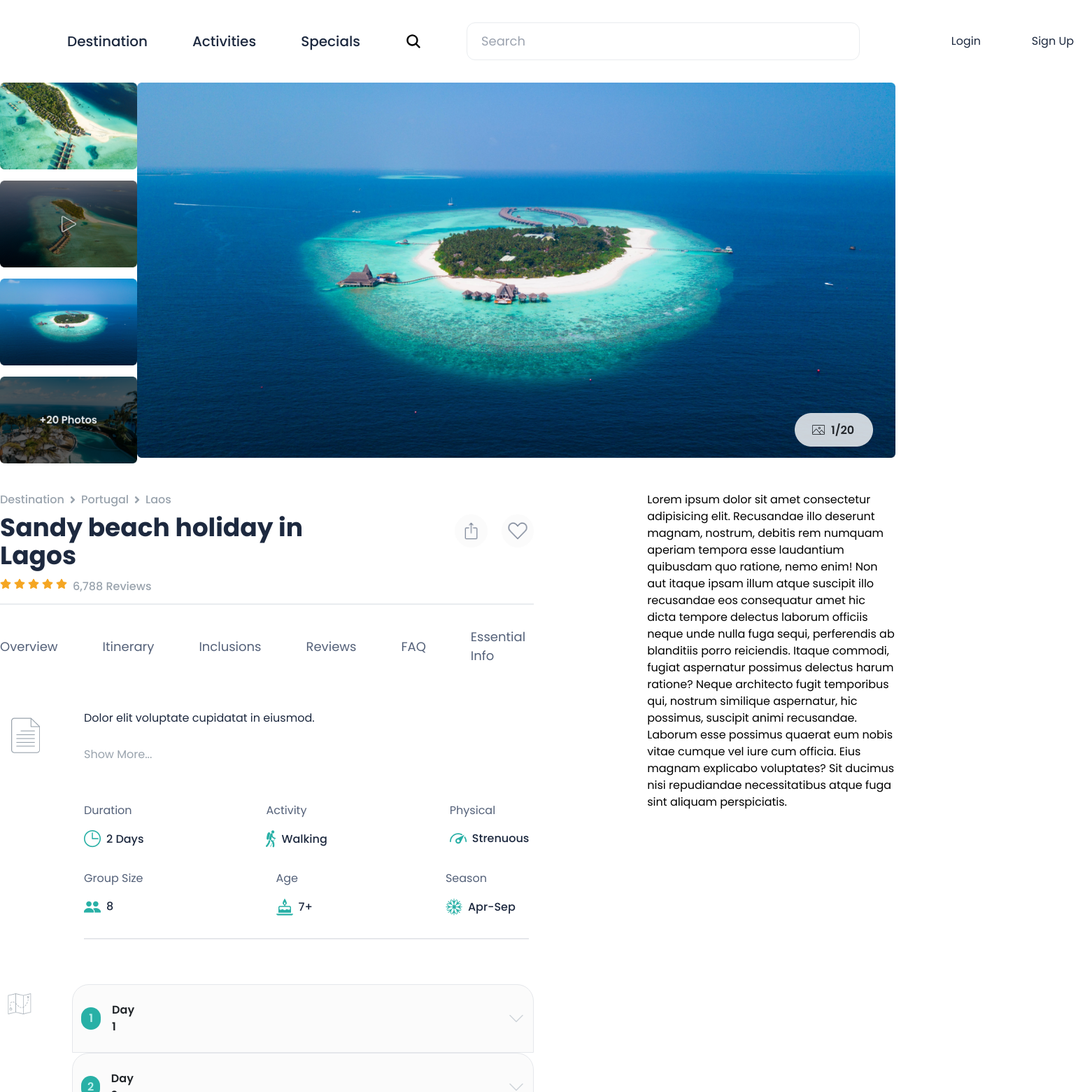
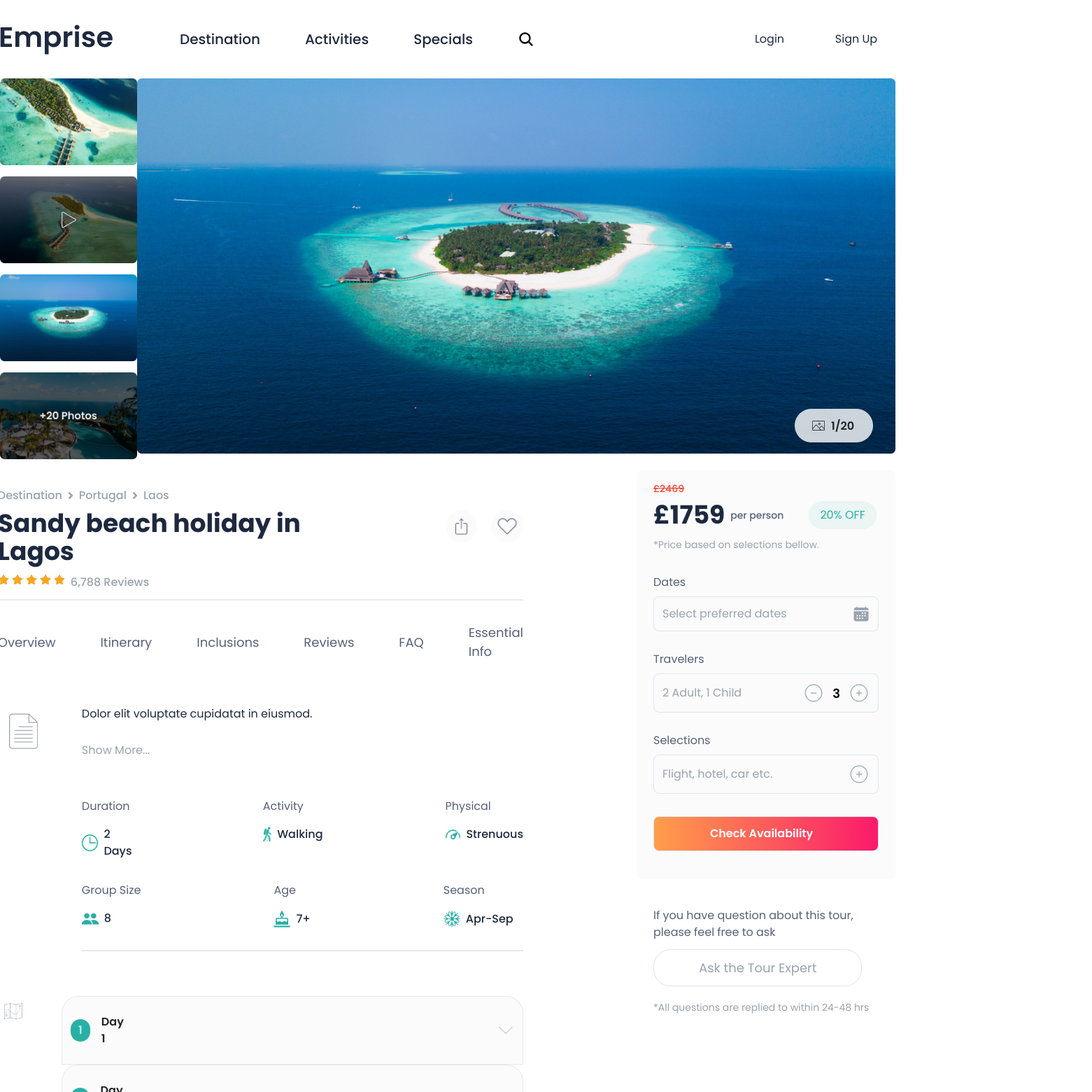
Before and after one commit to Afridul369/Emprise-Nepal, a React (Vite) app: page /tour in a window 1280 px wide. Shown: the top 1560 px of the page at 70% size, 1561 px wide, since content can reach past the window. Built offline with nearby package versions, Linux system fonts and the light colour scheme.

Commit message:
Booking Part added

```diff
--- /dev/null
+++ b/src/Components/Bagde3.jsx
@@ -0,0 +1,13 @@
+import React from 'react'
+
+const Bagde3 = ({text,className}) => {
+  return (
+    <>
+    <div className={`bg-LightSeaGreen text-SeaGreen text-center rounded-3xl py-2 px-4 ${className}`}>
+        {text}
+    </div>
+    </>
+  )
+}
+
+export default Bagde3
--- /dev/null
+++ b/src/Components/BookingForm.jsx
@@ -0,0 +1,35 @@
+import React from 'react'
+import Text from './Text'
+import Flex from './Flex'
+import Badge2 from './Badge2'
+import Bagde3 from './Bagde3'
+import BookingItem from './BookingItem'
+import Icon from './Icon'
+import { IoCalendar } from 'react-icons/io5'
+import { CiCirclePlus } from 'react-icons/ci'
+
+const BookingForm = () => {
+  return (
+    <>
+    <div className="">
+        <div className="w-[370px] bg-Barbg rounded-lg px-6 pt-4 pb-10 py-6">
+            <del className='text-Red'><Text as='p' text='£2469' className='text-sm font-medium text-Red mb-2'/></del>
+            <Flex className={'items-center mb-3'}>
+                <Text as='p' text='£1759' className='text-OxfordBlue text-4xl font-bold'/>
+                <Text as='p' text='per person' className='text-Grey3 text-sm font-medium pr-9 pl-2'/>
+                <Bagde3 text={'20% OFF'}/>
+            </Flex>
+            <Text as='p' text='*Price based on selections bellow.' className='text-Grey text-sm mb-8'/>
+            <BookingItem title={'Dates'} text={'Select preferred dates'} icon={<IoCalendar className='text-2xl text-Grey'/>}/>
+            <BookingItem title={'Travelers'} text={'2 Adult, 1 Child'} icon={<Icon text={'3'}/>}/>
+            <BookingItem title={'Selections'} text={'Flight, hotel, car etc.'} icon={<CiCirclePlus className='text-3xl text-Grey'/>}/>
+            <div className="px-20 py-3 border bg-gradient-to-r from-Orange to-Pink rounded-lg mt-8 cursor-pointer">
+                <button className='text-[16px] font-semibold text-white '>Check Availability</button>
+            </div>
+        </div>
+    </div>
+    </>
+  )
+}
+
+export default BookingForm
--- /dev/null
+++ b/src/Components/BookingItem.jsx
@@ -0,0 +1,23 @@
+import React from 'react'
+import Text from './Text'
+import Flex from './Flex'
+
+const BookingItem = ({title,icon,text}) => {
+  return (
+    <>
+    <div className="">
+        <div className="">
+            <Text as={'p'} text={title} className={'text-base text-Grey3 mb-2'}/>
+            <div className="p-3 border border-Border2 rounded-lg mb-7">
+                <Flex className={'items-center justify-between'}>
+                    <Text as={'p'} text={text} className={'text-base text-Grey'}/>
+                    {icon}
+                </Flex>
+            </div>
+        </div>
+    </div>
+    </>
+  )
+}
+
+export default BookingItem
--- /dev/null
+++ b/src/Components/Expert.jsx
@@ -0,0 +1,16 @@
+import React from 'react'
+import Text from './Text'
+
+const Expert = () => {
+  return (
+    <>
+    <div className="w-[370px] px-6 pt-10">
+        <Text as={'p'} text='If you have  question about this tour, please feel free to ask' className='text-Grey3 text-base mb-3'/>
+        <button className='text-[18px] text-Grey py-3 px-16 rounded-3xl border border-Border2 mb-5 hover:bg-gradient-to-r hover:from-Orange hover:to-Pink hover:text-white duration-500'>Ask the Tour Expert</button>
+        <Text as={'p'} text='*All questions are replied to within 24-48 hrs' className='text-Grey text-sm '/>
+    </div>
+    </>
+  )
+}
+
+export default Expert
--- /dev/null
+++ b/src/Components/Icon.jsx
@@ -0,0 +1,20 @@
+import React from 'react'
+import Flex from './Flex'
+import { CiCircleMinus, CiCirclePlus } from 'react-icons/ci'
+import Text from './Text'
+
+const Icon = ({text}) => {
+  return (
+    <>
+    <div className="">
+        <Flex className={'items-center gap-x-3'}>
+            <CiCircleMinus className='text-3xl text-Grey'/>
+            <Text as={'p'} text={text} className={'text-[18px] text-black font-semibold'}/>
+            <CiCirclePlus className='text-3xl text-Grey'/>
+        </Flex>
+    </div>
+    </>
+  )
+}
+
+export default Icon
--- a/src/Layouts/HeaderPart/HeaderPart.jsx
+++ b/src/Layouts/HeaderPart/HeaderPart.jsx
@@ -65,7 +65,7 @@ const HeaderPart = () => {
                 type="text"
                 placeholder="Search"
                 id="searchbar"
-                className="border pl-5 pr-48 py-3 border-Border rounded-xl text-lg"
+                className="border pl-5 pr-48 py-3 border-Border rounded-xl text-lg hidden"
               />
             </ul>
             <Flex className={"gap-x-3 ml-auto"}>
--- a/src/Layouts/ItemDetail/ItemDetail.jsx
+++ b/src/Layouts/ItemDetail/ItemDetail.jsx
@@ -8,6 +8,8 @@ import Itinerary from '../../Components/Itinerary'
 import Support from '../../Components/Support'
 import RatingPart from '../../Components/RatingPart'
 import QuestionPart2 from '../../Components/QuestionPart2'
+import BookingForm from '../../Components/BookingForm'
+import Expert from '../../Components/Expert'
 
 
 const ItemDetail = () => {
@@ -25,8 +27,9 @@ const ItemDetail = () => {
                     <RatingPart/>
                     <QuestionPart2/>
                 </div>
-                <div className="w-[370px]  py-6">
-                    Lorem ipsum dolor sit amet consectetur adipisicing elit. Recusandae illo deserunt magnam, nostrum, debitis rem numquam aperiam tempora esse laudantium quibusdam quo ratione, nemo enim! Non aut itaque ipsam illum atque suscipit illo recusandae eos consequatur amet hic dicta tempore delectus laborum officiis neque unde nulla fuga sequi, perferendis ab blanditiis porro reiciendis. Itaque commodi, fugiat aspernatur possimus delectus harum ratione? Neque architecto fugit temporibus qui, nostrum similique aspernatur, hic possimus, suscipit animi recusandae. Laborum esse possimus quaerat eum nobis vitae cumque vel iure cum officia. Eius magnam explicabo voluptates? Sit ducimus nisi repudiandae necessitatibus atque fuga sint aliquam perspiciatis.
+                <div className="">
+                    <BookingForm/>
+                    <Expert/>
                 </div>
             </Flex>
         </Container>
--- a/tailwind.config.js
+++ b/tailwind.config.js
@@ -12,6 +12,7 @@ export default {
       colors: {
         OxfordBlue: '#1D293F',
         SeaGreen: '#28B0A6',
+        LightSeaGreen: '#eaf5f4',
         AntiqWhite: '#FEF2DE',
         Orange: '#F5A623',
         Pink1: '#F9C7D2',
@@ -22,10 +23,14 @@ export default {
         Star: '#f5a623',
         Celeste: '#BCF0EC',
         Border: '#E9ECEF',
+        Border2: '#DCE5EB',
         Barbg: '#fbfbfb',
         Grey4: '#6C757D',
         Cross: '#fa3e2c',
         Down: '#CED4D9',
+        Red: '#FA3E2C',
+        Orange: '#ff9e4b',
+        Pink: '#fb1a6b',
       },
       fontFamily: {
         poppins: 'Poppins',
```
